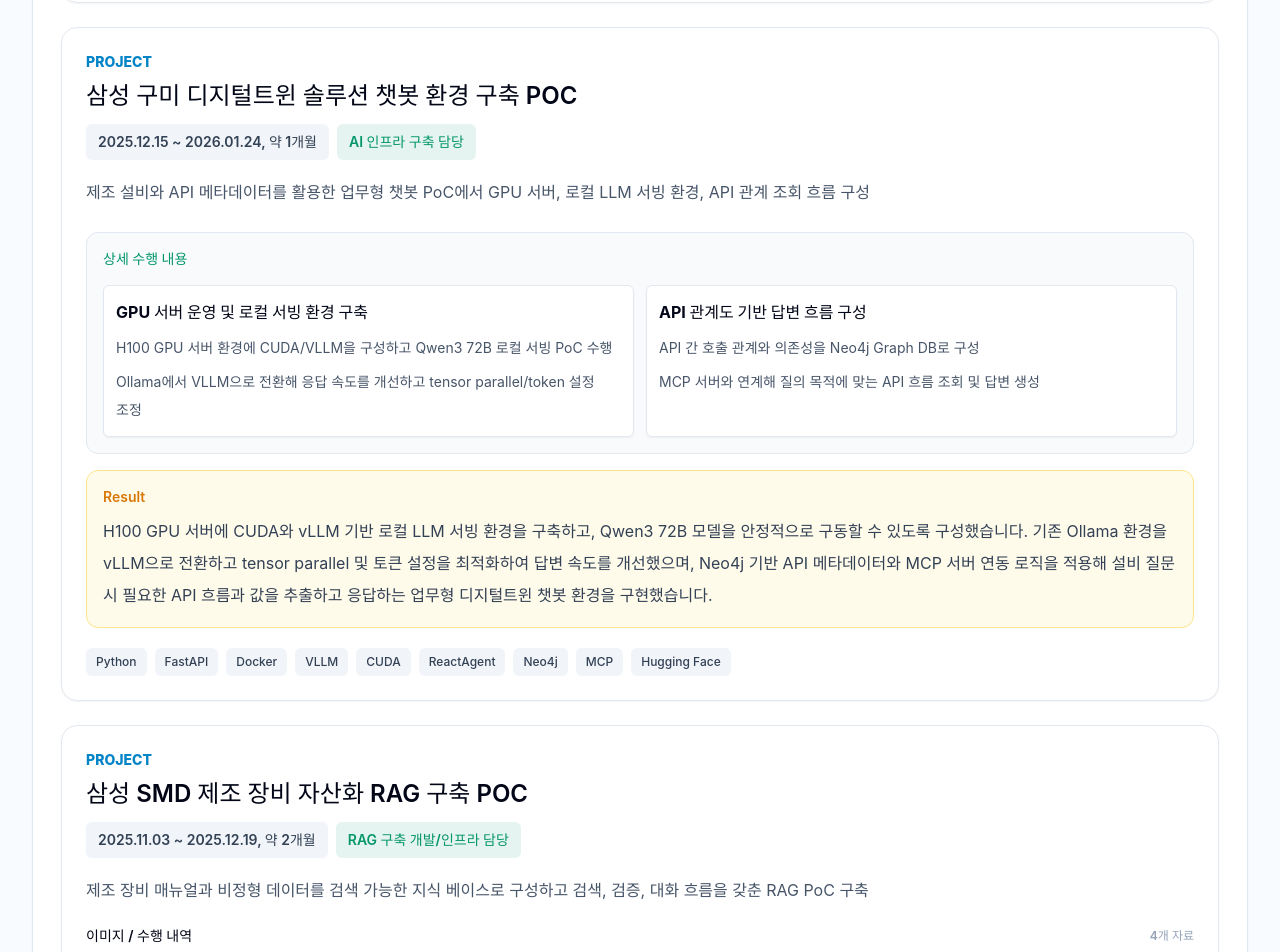
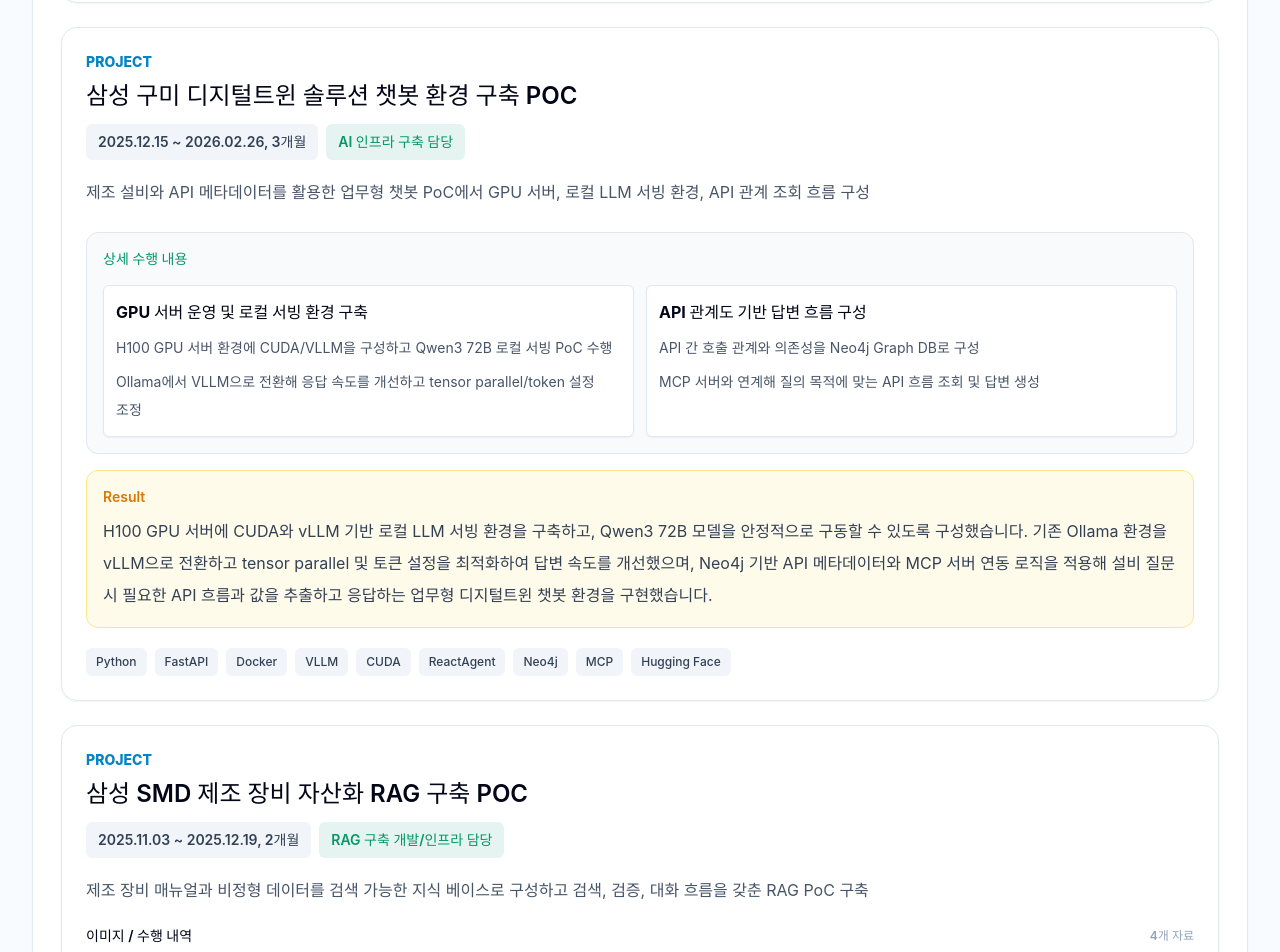
Before and after one commit to JANGSEOKHAN/JANGSEOKHAN.github.io, a React (Vite) app: page / in a window 1280 px wide. Shown: the part 5560-6512 px from the top of the page. Built offline with nearby package versions, Linux system fonts and the light colour scheme; a web font is replaced by a local one.

Commit message:
Normalize project period durations

```diff
--- a/src/data/profile.ts
+++ b/src/data/profile.ts
@@ -280,7 +280,7 @@ export const projects: Project[] = [
   {
     title: '삼성 구미 디지털트윈 솔루션 챗봇 환경 구축 POC',
     company: '메타넷디지털 주식회사',
-    period: '2025.12.15 ~ 2026.01.24, 약 1개월',
+    period: '2025.12.15 ~ 2026.02.26, 3개월',
     mainRole: 'AI 인프라 구축 담당',
     role: 'GPU 서버 운영, vLLM 로컬 서빙, Neo4j 기반 API 메타데이터 Graph DB 및 MCP 연계 흐름 구축',
     overview:
@@ -311,7 +311,7 @@ export const projects: Project[] = [
   {
     title: '삼성 SMD 제조 장비 자산화 RAG 구축 POC',
     company: '메타넷디지털 주식회사',
-    period: '2025.11.03 ~ 2025.12.19, 약 2개월',
+    period: '2025.11.03 ~ 2025.12.19, 2개월',
     mainRole: 'RAG 구축 개발/인프라 담당',
     role: '문서 OCR/Markdown 변환, QdrantDB 기반 하이브리드 검색, VLLM/LLM 검증, 멀티턴 챗봇 구성',
     overview:
@@ -531,7 +531,7 @@ export const projects: Project[] = [
   {
     title: '육아제품 추천 및 가계부 서비스',
     company: 'AWS Cloud School',
-    period: '2025.01.17 ~ 2025.03.25, 약 2개월',
+    period: '2025.01.17 ~ 2025.03.25, 2개월',
     mainRole: 'Ops, EKS 인프라 구축, Architecture 설계, 팀장',
     role: 'On-premise Kubernetes 3-Tier 구성, AWS EKS 아키텍처 설계, 데이터 파이프라인 및 비용 관리',
     overview:
```
